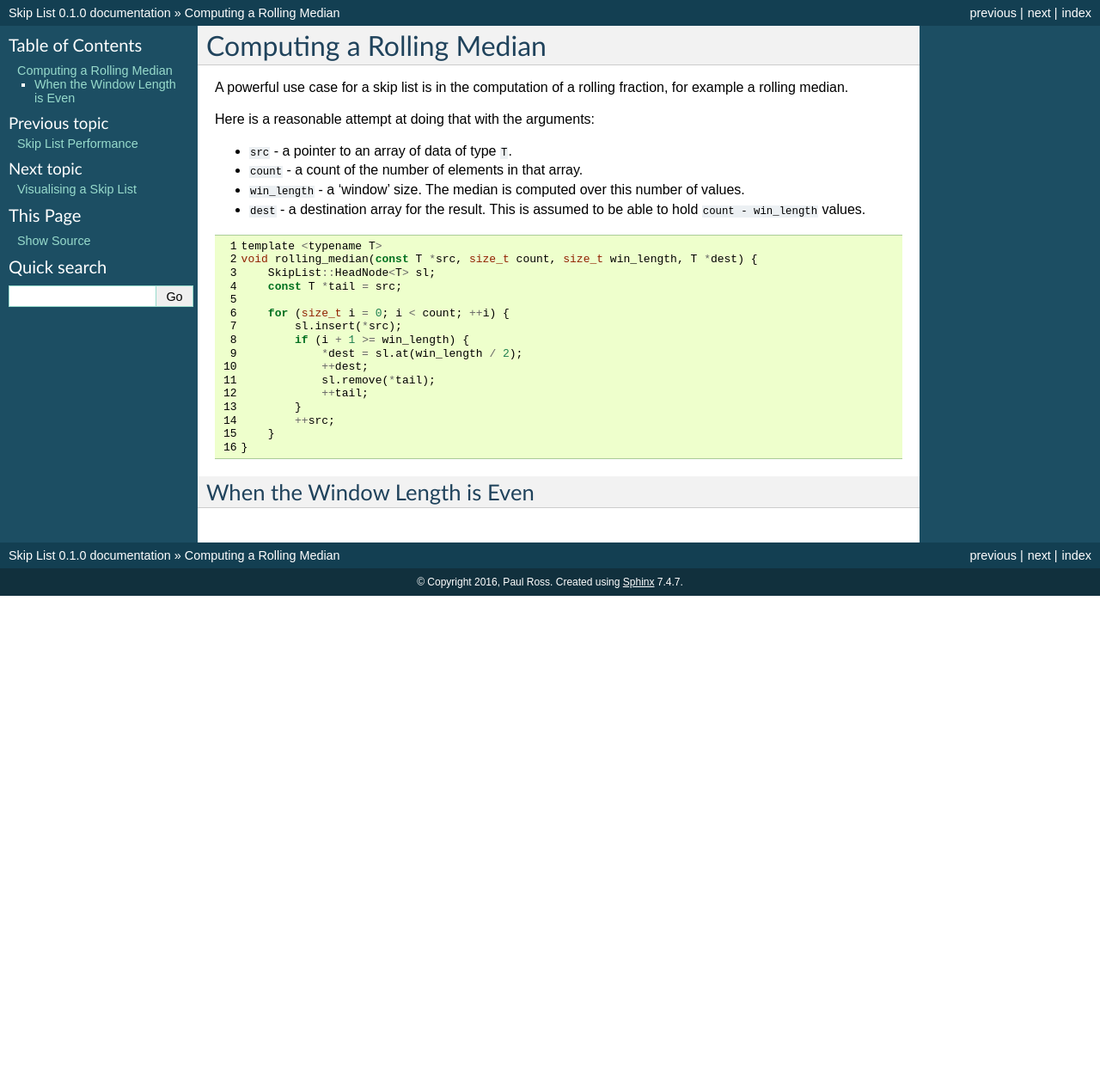
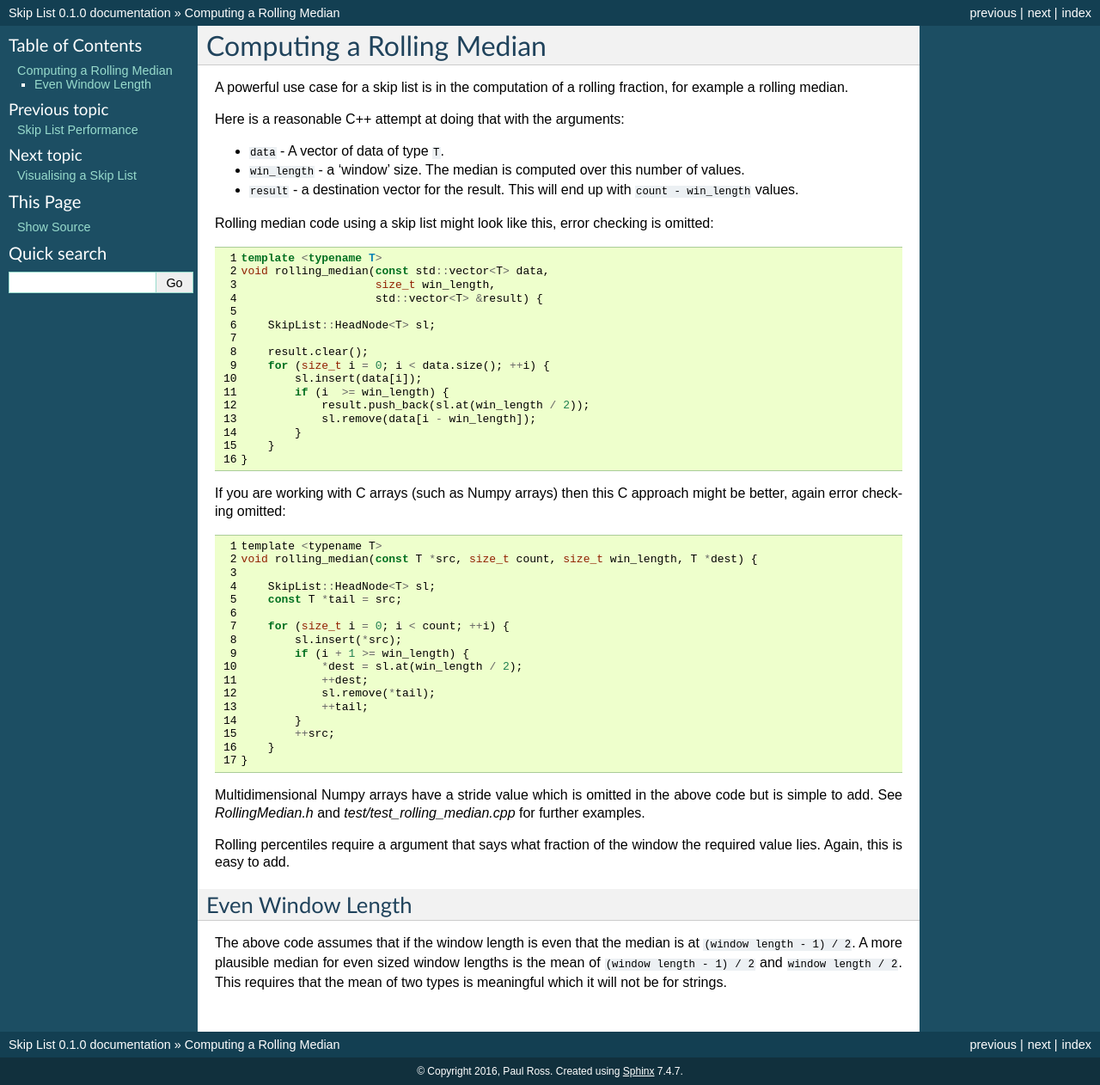
Before and after one commit to paulross/skiplist, a Sphinx documentation site: the page built from docs/source/rolling_median.rst, in a window 1280 px wide. Shown: the whole page at 86% size. Built offline with Sphinx 7.4.7, drawn with Linux system fonts in a browser that asks for light colours; before the commit the page ends 900 px from its top, so only the background shows below that.

Commit message:
Adds some documentation on rolling medians.

```diff
--- a/docs/source/rolling_median.rst
+++ b/docs/source/rolling_median.rst
@@ -15,17 +15,40 @@ Computing a Rolling Median
 
 A powerful use case for a skip list is in the computation of a rolling fraction, for example a rolling median.
 
-Here is a reasonable attempt at doing that with the arguments:
+Here is a reasonable C++ attempt at doing that with the arguments:
 
-* ``src`` - a pointer to an array of data of type ``T``.
-* ``count`` - a count of the number of elements in that array.
+* ``data`` - A vector of data of type ``T``.
 * ``win_length`` - a 'window' size. The median is computed over this number of values.
-* ``dest`` - a destination array for the result. This is assumed to be able to hold ``count - win_length`` values.
+* ``result`` - a destination vector for the result. This will end up with ``count - win_length`` values.
+
+Rolling median code using a skip list might look like this, error checking is omitted:
+
+.. code-block:: cpp
+
+    template <typename T>
+    void rolling_median(const std::vector<T> data,
+                        size_t win_length,
+                        std::vector<T> &result) {
+
+        SkipList::HeadNode<T> sl;
+
+        result.clear();
+        for (size_t i = 0; i < data.size(); ++i) {
+            sl.insert(data[i]);
+            if (i  >= win_length) {
+                result.push_back(sl.at(win_length / 2));
+                sl.remove(data[i - win_length]);
+            }
+        }
+    }
+
+If you are working with C arrays (such as Numpy arrays) then this C approach might be better, again error checking omitted:
 
 .. code-block:: c
 
     template <typename T>
     void rolling_median(const T *src, size_t count, size_t win_length, T *dest) {
+
         SkipList::HeadNode<T> sl;
         const T *tail = src;
 
@@ -41,8 +64,12 @@ Here is a reasonable attempt at doing that with the arguments:
         }
     }
 
+Multidimensional Numpy arrays have a stride value which is omitted in the above code but is simple to add. See *RollingMedian.h* and *test/test_rolling_median.cpp* for further examples.
 
+Rolling percentiles require a argument that says what fraction of the window the required value lies. Again, this is easy to add.
 
 ---------------------------------
-When the Window Length is Even
+Even Window Length
 ---------------------------------
+
+The above code assumes that if the window length is even that the median is at ``(window length - 1) / 2``. A more plausible median for even sized window lengths is the mean of ``(window length - 1) / 2`` and ``window length / 2``. This requires that the mean of two types is meaningful which it will not be for strings.
```
